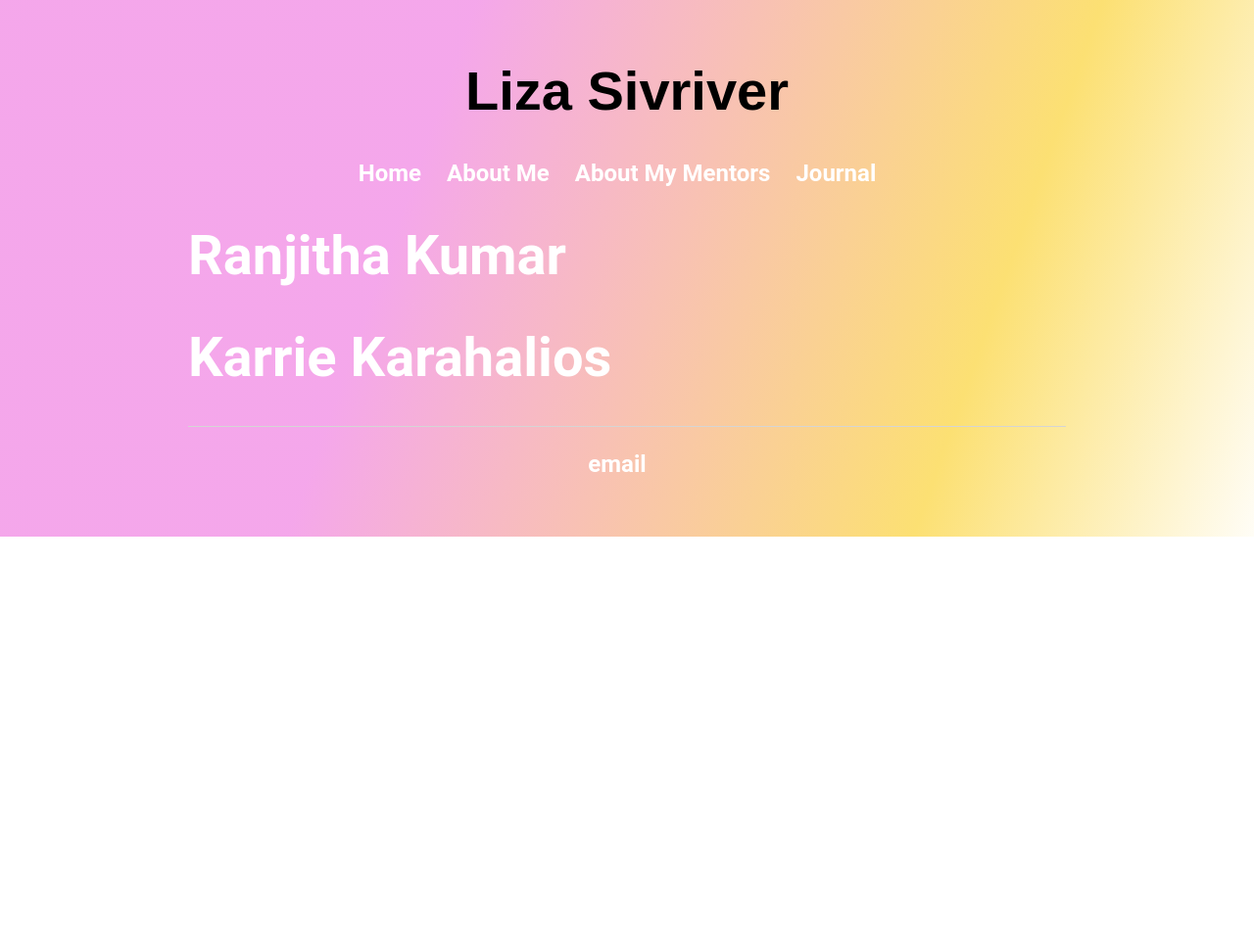
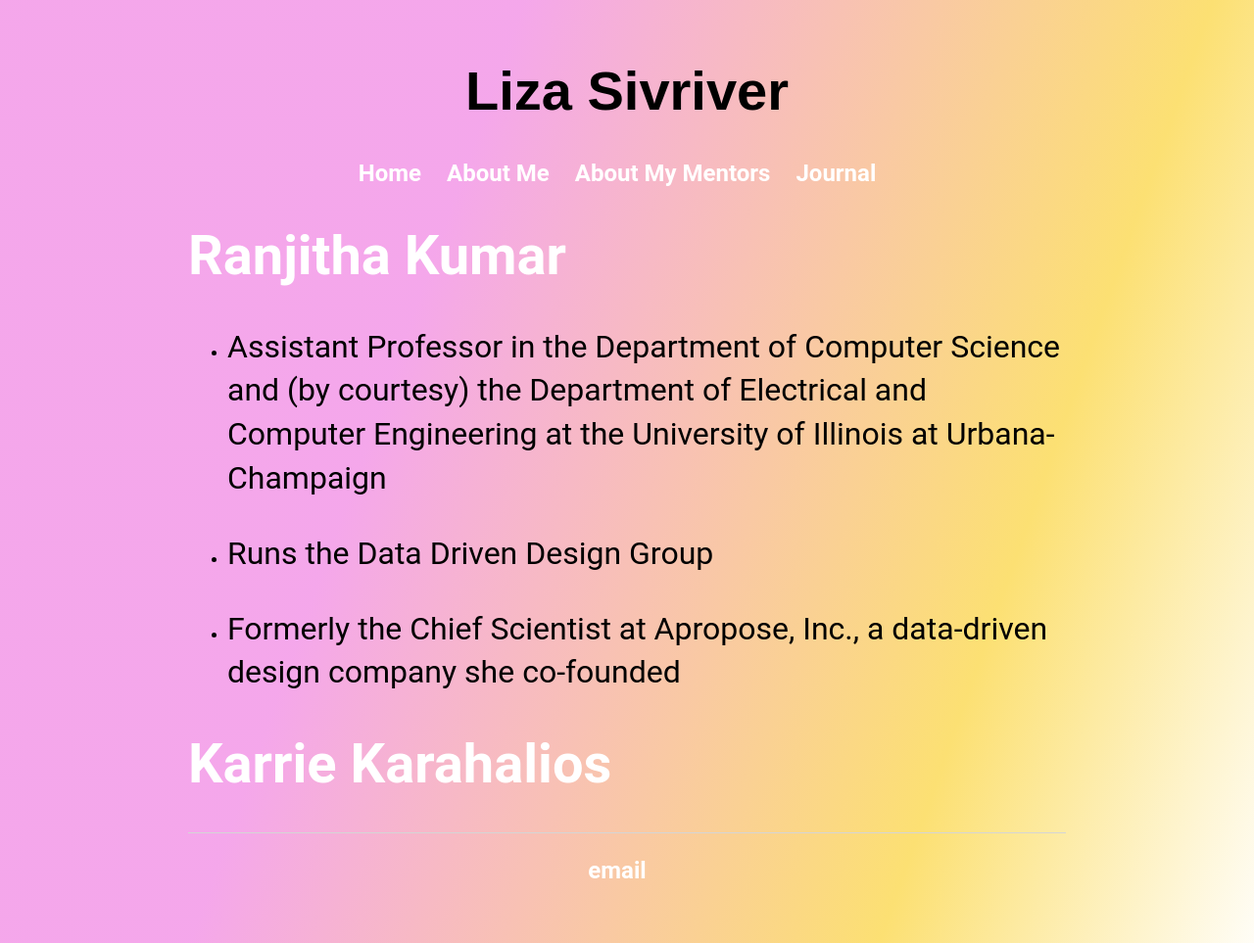
Before and after one commit to lizasivriver/lizasivriver, a Jekyll site: the page built from aboutmentors.html, in a window 1280 px wide. Shown: the whole page at 98% size. Built offline with Jekyll 4.4.1, drawn with Linux system fonts in a browser that asks for light colours; before the commit the page ends 900 px from its top, so only the background shows below that.

Commit message:
Update aboutmentors.html

```diff
--- a/aboutmentors.html
+++ b/aboutmentors.html
@@ -4,7 +4,13 @@ title: About My Mentors
 ---
 <div class="blurb">
   <h1><a href = "http://ranjithakumar.net/">Ranjitha Kumar</a></h1>
-	<p> </p>
+	<ul>
+		<li><p>Assistant Professor in the Department of Computer Science and (by courtesy) the Department of Electrical and Computer Engineering at the University of Illinois at Urbana-Champaign</p></li>
+		<li><p>Runs the Data Driven Design Group</p></li>
+		<li><p>Formerly the Chief Scientist at Apropose, Inc., a data-driven design company she co-founded</p></li>
+
+	</ul>
+
 </div><!-- /.blurb -->
 
 <div class="blurb">
```
